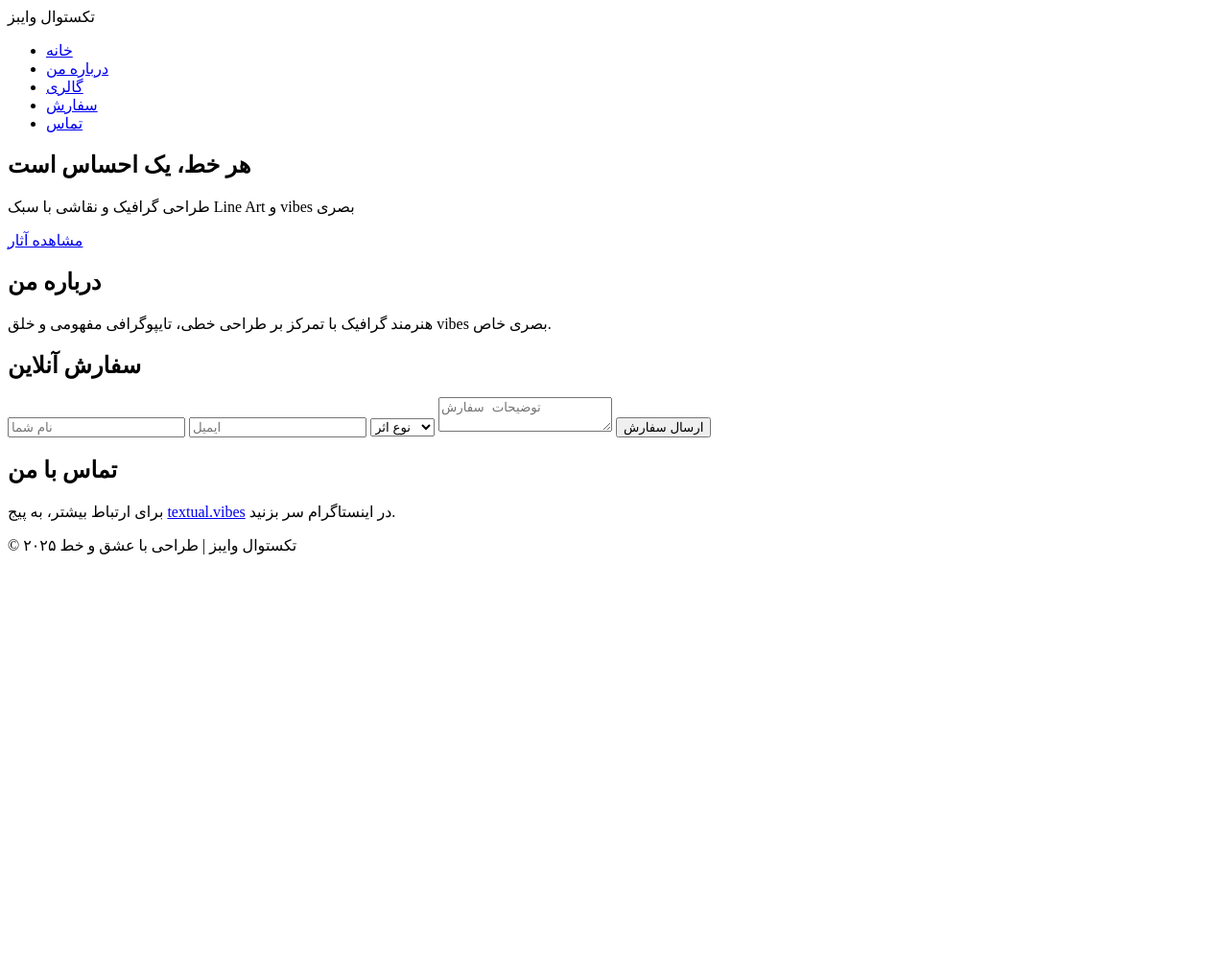
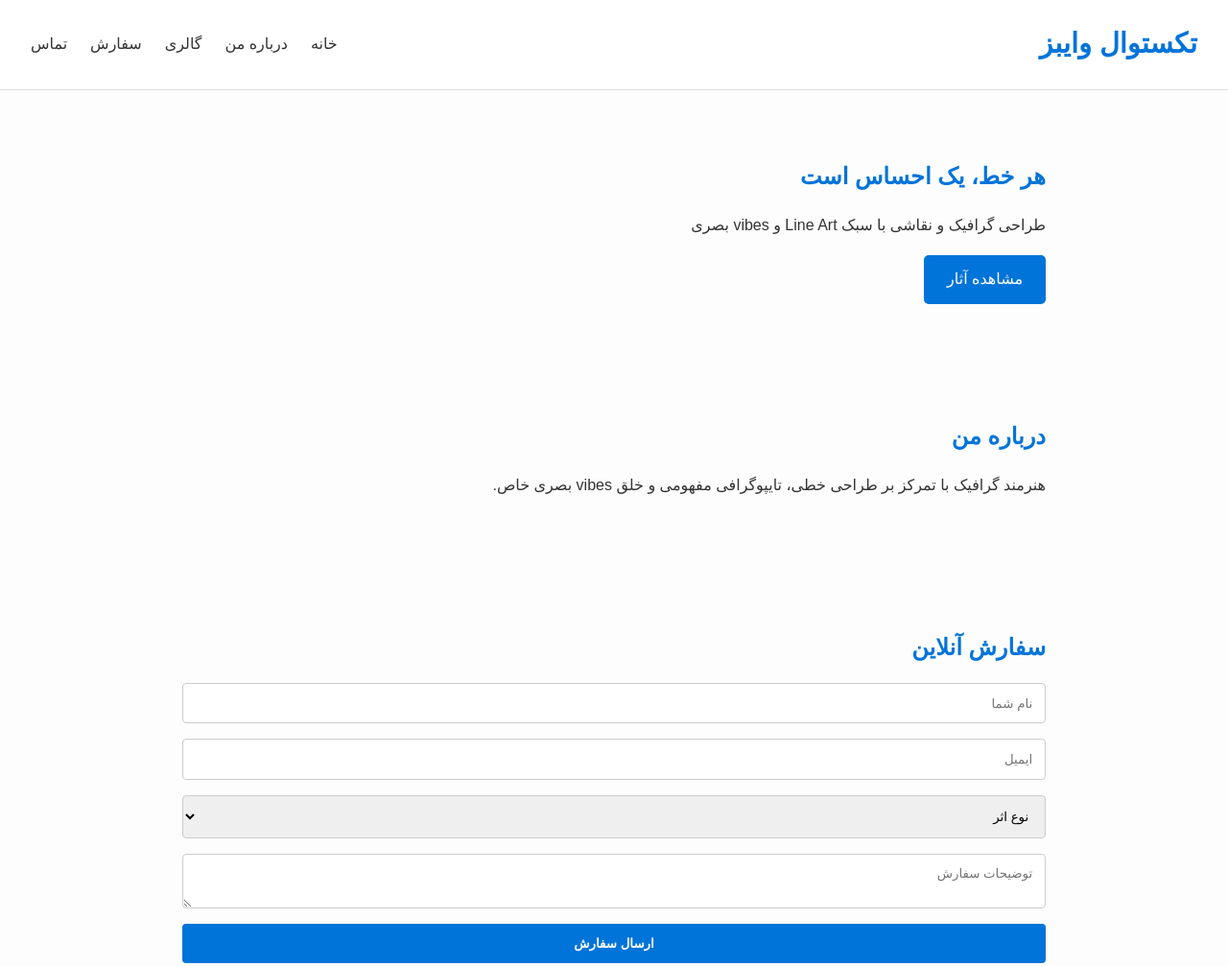
Before and after one commit to textualvibes/textual.vibes, a plain HTML site: page textual.vibes/index.html in a window 1280 px wide. Shown: the top 1007 px of the page at 96% size. Before the commit the page ends 800 px from the top, so only its background shows below. Drawn offline with Linux system fonts and the light colour scheme; a web font is replaced by a local one.

Commit message:
Update style.css

```diff
--- a/textual.vibes/style.css
+++ b/textual.vibes/style.css
@@ -1,64 +1,125 @@
-// نمایش محتوای اصلی بعد از صفحه شعر
-window.addEventListener("load", () => {
-  setTimeout(() => {
-    document.getElementById("splash-screen").style.display = "none";
-    document.getElementById("main-content").style.display = "block";
-    document.getElementById("controls").style.display = "flex";
-    switchLanguage("en"); // زبان پیش‌فرض انگلیسی
-  }, 3000); // نمایش شعر به مدت ۳ ثانیه
-});
-
-// سوییچ زبان بین فارسی و انگلیسی
-function switchLanguage(lang) {
-  const faElements = document.querySelectorAll(".fa");
-  const enElements = document.querySelectorAll(".en");
-
-  if (lang === "fa") {
-    faElements.forEach(el => el.style.display = "");
-    enElements.forEach(el => el.style.display = "none");
-    document.body.setAttribute("dir", "rtl");
-  } else {
-    faElements.forEach(el => el.style.display = "none");
-    enElements.forEach(el => el.style.display = "");
-    document.body.setAttribute("dir", "ltr");
-  }
+/* تنظیمات پایه */
+body {
+  direction: rtl;
+  font-family: 'Vazir', sans-serif;
+  background-color: #fdfdfd;
+  color: #333;
+  margin: 0;
+  padding: 0;
+  line-height: 1.8;
 }
 
-// تغییر حالت روشن/تاریک
-function toggleTheme() {
-  const body = document.body;
-  if (body.classList.contains("dark-mode")) {
-    body.classList.remove("dark-mode");
-    body.classList.add("light-mode");
-  } else {
-    body.classList.remove("light-mode");
-    body.classList.add("dark-mode");
-  }
+/* تیترها با فونت خاص و رنگ آبی پروسی */
+h1, h2, h3 {
+  font-family: 'IranSans', sans-serif;
+  color: #0074D9; /* آبی پروسی */
+  margin-bottom: 1rem;
 }
 
-// ارسال سفارش به دایرکت اینستاگرام
-document.addEventListener("DOMContentLoaded", () => {
-  const form = document.getElementById("orderForm");
-  if (!form) return;
+/* هدر و منو */
+header {
+  background-color: #ffffff;
+  padding: 1rem 2rem;
+  border-bottom: 1px solid #ddd;
+  display: flex;
+  justify-content: space-between;
+  align-items: center;
+}
 
-  form.addEventListener("submit", function(e) {
-    e.preventDefault();
+.logo {
+  font-size: 1.8rem;
+  font-weight: bold;
+  color: #0074D9;
+}
 
-    const name = document.getElementById("yourname").value.trim();
-    const email = document.getElementById("email").value.trim();
-    const type = document.getElementById("type").value.trim();
-    const details = document.getElementById("details").value.trim();
+.nav-links {
+  list-style: none;
+  display: flex;
+  gap: 1.5rem;
+}
 
-    const message = `سلام 👋\nیه سفارش جدید دارم:\n\n🧑‍💼 نام: ${name}\n📧 ایمیل: ${email}\n🎨 نوع اثر: ${type}\n📝 جزئیات: ${details}\n\nممنون میشم بررسی کنید 🙏`;
+.nav-links li a {
+  text-decoration: none;
+  color: #333;
+  font-weight: 500;
+  transition: color 0.3s ease;
+}
 
-    alert("لطفا در پیج textual.vibes ثبت سفارش کنید.");
+.nav-links li a:hover {
+  color: #0074D9;
+}
 
-    window.open("https://www.instagram.com/textual.vibes/", "_blank");
+/* بخش ورودی با شعر */
+#splash-screen {
+  background-color: #f0f8ff;
+  height: 100vh;
+  display: flex;
+  justify-content: center;
+  align-items: center;
+}
 
-    navigator.clipboard.writeText(message).then(() => {
-      console.log("پیام کپی شد!");
-    }).catch(err => {
-      console.error("مشکل در کپی پیام:", err);
-    });
-  });
-});
+.poem-box {
+  text-align: center;
+  font-family: 'Shabnam', cursive;
+  font-size: 1.4rem;
+  color: #444;
+}
+
+/* بخش اصلی */
+section {
+  padding: 3rem 2rem;
+  max-width: 900px;
+  margin: auto;
+}
+
+/* دکمه‌ها */
+.btn {
+  display: inline-block;
+  background-color: #0074D9;
+  color: #fff;
+  padding: 0.7rem 1.5rem;
+  border-radius: 5px;
+  text-decoration: none;
+  transition: background-color 0.3s ease;
+}
+
+.btn:hover {
+  background-color: #005fa3;
+}
+
+/* فرم سفارش */
+form {
+  display: flex;
+  flex-direction: column;
+  gap: 1rem;
+}
+
+input, select, textarea {
+  padding: 0.8rem;
+  border: 1px solid #ccc;
+  border-radius: 4px;
+  font-family: 'Vazir', sans-serif;
+}
+
+button[type="submit"] {
+  background-color: #0074D9;
+  color: #fff;
+  border: none;
+  padding: 0.8rem;
+  border-radius: 4px;
+  cursor: pointer;
+  font-weight: bold;
+}
+
+button[type="submit"]:hover {
+  background-color: #005fa3;
+}
+
+/* فوتر */
+footer {
+  background-color: #f5f5f5;
+  text-align: center;
+  padding: 1rem;
+  font-size: 0.9rem;
+  color: #666;
+}
```
